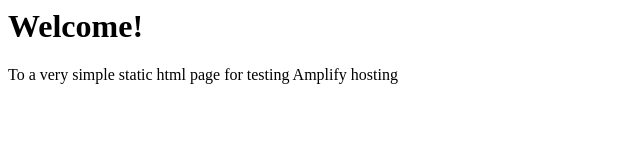
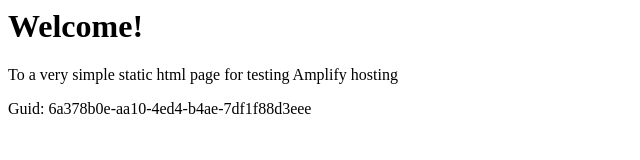
Before and after one commit to aws-aemilia-kix/Github-PR-Commit-Integration-Test-DoNotTouch-Gith-P5X5MO5I-v1-preprod-ap-northeast-3, a website: page src/index.html in a window 1280 px wide. Shown: the whole page, without its empty margins (0-640 px from the left). Drawn offline with Linux system fonts and the light colour scheme.

Commit message:
commit from integ tests

```diff
--- a/src/index.html
+++ b/src/index.html
@@ -1,3 +1,5 @@
+
+
 <html lang="en">
 
 <head>
@@ -10,6 +12,6 @@
 <body>
     <h1>Welcome!</h1>
     <p>To a very simple static html page for testing Amplify hosting</p>
-</body>
+    <p>Guid: 6a378b0e-aa10-4ed4-b4ae-7df1f88d3eee</p></body>
 
 </html>
```
